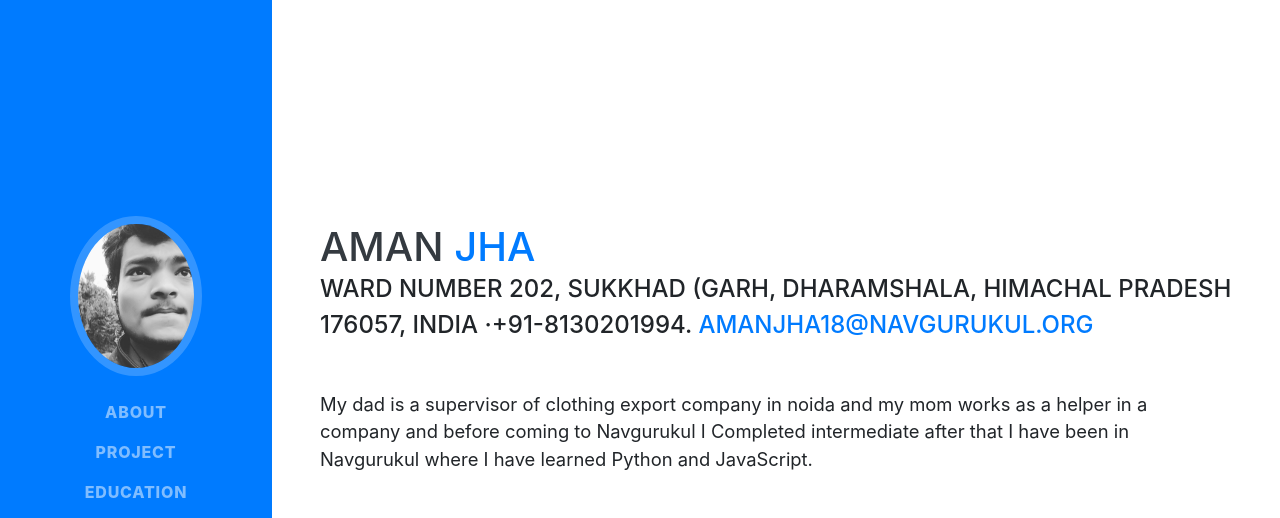
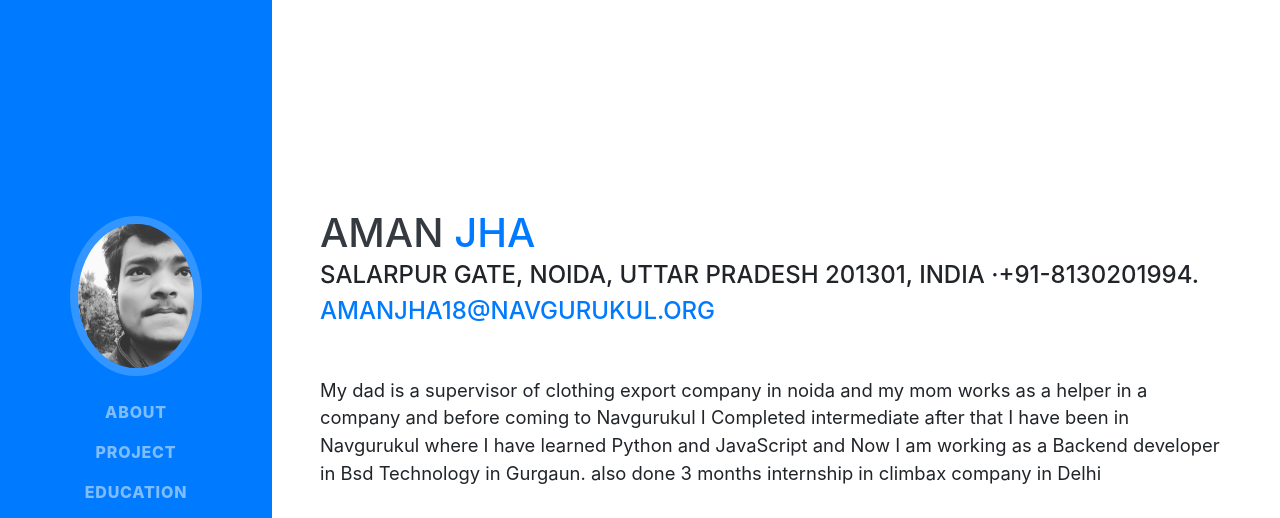
Before and after one commit to amanjha18/portfolio, a website with bundled scripts: page index.html in a window 1280 px wide. Shown: the top 518 px of the page. Built offline with nearby package versions, Linux system fonts and the light colour scheme; a web font is replaced by a local one.

Commit message:
Update index.html

```diff
--- a/index.html
+++ b/index.html
@@ -63,10 +63,10 @@
         <h1 class="mb-0">Aman
           <span class="text-primary">Jha</span>
         </h1>
-        <div class="subheading mb-5">Ward number 202, Sukkhad (Garh, Dharamshala, Himachal Pradesh 176057, India ·+91-8130201994.
+        <div class="subheading mb-5">Salarpur Gate, Noida, Uttar Pradesh 201301, India ·+91-8130201994.
           <a href="mailto:name@email.com">amanjha18@navgurukul.org</a>
         </div>
-        <p class="lead mb-5">My dad is a supervisor of clothing export company in noida and my mom works as a helper in a company and before coming to Navgurukul I Completed intermediate after that I have been in Navgurukul where I have learned  Python and JavaScript.</p>
+        <p class="lead mb-5">My dad is a supervisor of clothing export company in noida and my mom works as a helper in a company and before coming to Navgurukul I Completed intermediate after that I have been in Navgurukul where I have learned  Python and JavaScript and Now I am working as a Backend developer in Bsd Technology in Gurgaun. also done 3 months internship in climbax company in Delhi</p>
         <div class="social-icons">
           <a href="https://www.linkedin.com/in/aman-jha-815532168/" target="_blank">
             <i class="fab fa-linkedin-in"></i>
```
